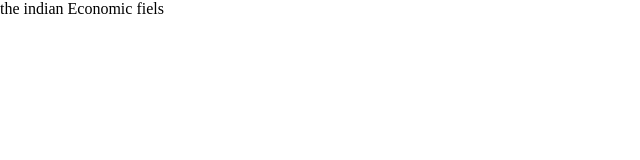
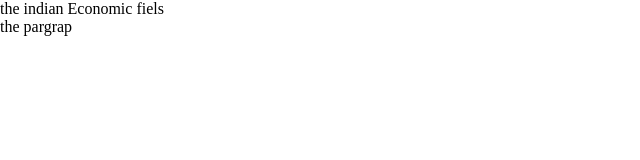
Before and after one commit to indira1987/project-1, a plain HTML site: page index.html in a window 1280 px wide. Shown: the full height of the page, 0-640 px from the left. Drawn offline with Linux system fonts and the light colour scheme.

Commit message:
the messeage

```diff
--- a/index.html
+++ b/index.html
@@ -9,7 +9,8 @@
 </head>
 <body>
 <p>the  indian Economic fiels</p>
-<h></h>
+<h>the pargrap</h>
+
 
 
 </body>
```
